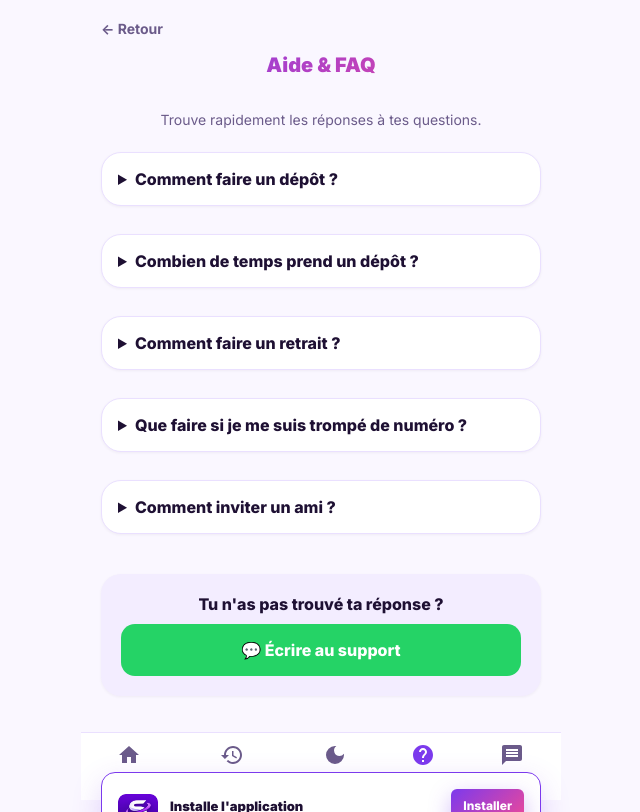
After one commit to azizoboss226-dot/Sanksi, a Flask app: page /faq in a window 1280 px wide. The commit adds this page. Shown: the whole page, without its empty margins (319-959 px from the left). Run offline with Flask 3, Linux system fonts and the light colour scheme.

Commit message:
Feature: FAQ, Mode Sombre et Sauvegarde DB

```diff
--- a/app.py
+++ b/app.py
@@ -274,6 +274,11 @@ def confirmer_retrait():
     return render_template("confirmation_retrait.html", code_retrait=code_retrait, montant=montant)
 
 # --- HISTORIQUE ---
+
+@app.route("/faq")
+def faq():
+    return render_template("faq.html")
+
 @app.route("/historique", methods=["GET", "POST"])
 def historique():
     demandes = []
@@ -414,6 +419,15 @@ def admin_push_all():
             envoyer_push(abonne[0], "📣 Annonce SANKSI", message)
 
     return redirect("/gestion-sanksi-2026")
+
+
+@app.route("/gestion-sanksi-2026/backup")
+def admin_backup():
+    if not session.get('admin'): return redirect("/gestion-sanksi-2026")
+    from flask import send_file
+    import os
+    db_path = os.path.join(os.getcwd(), 'sanksi.db')
+    return send_file(db_path, as_attachment=True, download_name="sanksi_backup.db")
 
 @app.route("/gestion-sanksi-2026/export-csv")
 def export_csv():
--- a/templates/admin_dashboard.html
+++ b/templates/admin_dashboard.html
@@ -7,6 +7,7 @@
         <img src="{{ url_for('static', filename='logo.png') }}" alt="SANKSI" class="logo-img">
         <span style="font-size: 16px; margin-left: 8px; color: var(--text-muted); font-weight: 800;">Admin</span>
     </div>
+    <a href="/gestion-sanksi-2026/backup" class="header-link" style="background:var(--bg-deep); color:var(--text); margin-right:8px;">💾 DB</a>
     <a href="/gestion-sanksi-2026/export-csv" class="header-link" style="margin-right:8px; background:var(--success-soft); color:#047857;">📥 CSV</a>
     <a href="/" class="header-link">Site →</a>
 </header>
--- a/templates/base.html
+++ b/templates/base.html
@@ -19,6 +19,14 @@
     <link rel="manifest" href="{{ url_for('static', filename='manifest.json') }}">
     <link rel="apple-touch-icon" href="{{ url_for('static', filename='icon-192.png') }}">
     {% block head %}{% endblock %}
+
+    <script>
+        // Appliquer le thème sauvegardé immédiatement
+        const savedTheme = localStorage.getItem('sanksi_theme');
+        if (savedTheme === 'dark') {
+            document.documentElement.setAttribute('data-theme', 'dark');
+        }
+    </script>
 </head>
 <body>
 
@@ -407,6 +415,18 @@
             <svg viewBox="0 0 24 24"><path d="M13 3c-4.97 0-9 4.03-9 9H1l3.89 3.89.07.14L9 12H6c0-3.87 3.13-7 7-7s7 3.13 7 7-3.13 7-7 7c-1.93 0-3.68-.79-4.94-2.06l-1.42 1.42C8.27 19.99 10.51 21 13 21c4.97 0 9-4.03 9-9s-4.03-9-9-9zm-1 5v5l4.28 2.54.72-1.21-3.5-2.08V8H12z"/></svg>
             Historique
         </a>
+
+        <a href="#" onclick="toggleTheme(event)" class="nav-item" id="theme-btn">
+            <svg viewBox="0 0 24 24" id="theme-icon"><path d="M12 3a9 9 0 1 0 9 9c0-.46-.04-.92-.1-1.36a5.389 5.389 0 0 1-4.4 2.26 5.403 5.403 0 0 1-3.14-9.8c-.44-.06-.9-.1-1.36-.1z"/></svg>
+            <span id="theme-text">Sombre</span>
+        </a>
+
+
+        <a href="/faq" class="nav-item {% if request.path == '/faq' %}active{% endif %}">
+            <svg viewBox="0 0 24 24"><path d="M12 2C6.48 2 2 6.48 2 12s4.48 10 10 10 10-4.48 10-10S17.52 2 12 2zm1 17h-2v-2h2v2zm2.07-7.75l-.9.92C13.45 12.9 13 13.5 13 15h-2v-.5c0-1.1.45-2.1 1.17-2.83l1.24-1.26c.37-.36.59-.86.59-1.41 0-1.1-.9-2-2-2s-2 .9-2 2H8c0-2.21 1.79-4 4-4s4 1.79 4 4c0 .88-.36 1.68-.93 2.25z"/></svg>
+            FAQ
+        </a>
+
         <a href="https://wa.me/22603292027?text=Bonjour%20SANKSI,%20j'ai%20besoin%20d'aide." target="_blank" class="nav-item">
             <svg viewBox="0 0 24 24"><path d="M20 2H4c-1.1 0-2 .9-2 2v18l4-4h14c1.1 0 2-.9 2-2V4c0-1.1-.9-2-2-2zm-2 12H6v-2h12v2zm0-3H6V9h12v2zm0-3H6V6h12v2z"/></svg>
             Support
@@ -440,5 +460,30 @@
             localStorage.setItem('sanksi_pwa_dismissed', 'true');
         };
     </script>
+
+    <script>
+        function toggleTheme(e) {
+            e.preventDefault();
+            const html = document.documentElement;
+            const isDark = html.getAttribute('data-theme') === 'dark';
+
+            if (isDark) {
+                html.removeAttribute('data-theme');
+                localStorage.setItem('sanksi_theme', 'light');
+                document.getElementById('theme-text').innerText = 'Sombre';
+            } else {
+                html.setAttribute('data-theme', 'dark');
+                localStorage.setItem('sanksi_theme', 'dark');
+                document.getElementById('theme-text').innerText = 'Clair';
+            }
+        }
+
+        // Mettre à jour le texte du bouton au chargement
+        document.addEventListener('DOMContentLoaded', () => {
+            if (document.documentElement.getAttribute('data-theme') === 'dark') {
+                document.getElementById('theme-text').innerText = 'Clair';
+            }
+        });
+    </script>
 </body>
 </html>
--- /dev/null
+++ b/templates/faq.html
@@ -0,0 +1,42 @@
+{% extends "base.html" %}
+{% block title %}SANKSI - Aide & FAQ{% endblock %}
+
+{% block content %}
+<div class="page fade-in">
+    <a href="/" class="back-link">← Retour</a>
+    <h1 class="page-title">Aide & FAQ</h1>
+    <p class="text-muted text-center" style="margin-bottom: 24px; font-size: 14px;">Trouve rapidement les réponses à tes questions.</p>
+
+    <div style="display: flex; flex-direction: column; gap: 12px;">
+        <details class="card" style="padding: 16px; cursor: pointer;">
+            <summary style="font-weight: 800; color: var(--text);">Comment faire un dépôt ?</summary>
+            <p class="text-muted" style="font-size: 14px; margin-top: 10px; line-height: 1.5;">1. Sur l'accueil, choisis ton opérateur (Orange, Moov, Wave).<br>2. Tape le montant et clique sur "Continuer le dépôt".<br>3. Envoie l'argent au numéro indiqué.<br>4. Remplis tes infos 1xBet et valide.<br>Un agent créditera ton compte en quelques minutes.</p>
+        </details>
+
+        <details class="card" style="padding: 16px; cursor: pointer;">
+            <summary style="font-weight: 800; color: var(--text);">Combien de temps prend un dépôt ?</summary>
+            <p class="text-muted" style="font-size: 14px; margin-top: 10px; line-height: 1.5;">Généralement entre 2 et 10 minutes. Si tu as activé les notifications, tu recevras une alerte dès que ton compte est crédité.</p>
+        </details>
+
+        <details class="card" style="padding: 16px; cursor: pointer;">
+            <summary style="font-weight: 800; color: var(--text);">Comment faire un retrait ?</summary>
+            <p class="text-muted" style="font-size: 14px; margin-top: 10px; line-height: 1.5;">1. Choisis "Retrait" sur l'accueil et tape le montant.<br>2. Suis les instructions (si c'est ta première fois, demande de l'aide).<br>3. L'agent te donnera une rue et une ville à mettre sur 1xBet.<br>4. Une fois le retrait lancé sur 1xBet, donne ton code de retrait et ton numéro. L'argent t'est envoyé !</p>
+        </details>
+
+        <details class="card" style="padding: 16px; cursor: pointer;">
+            <summary style="font-weight: 800; color: var(--text);">Que faire si je me suis trompé de numéro ?</summary>
+            <p class="text-muted" style="font-size: 14px; margin-top: 10px; line-height: 1.5;">Ne t'inquiète pas. Un agent te laissera un message direct sur la page d'attente ou dans ton historique pour t'indiquer l'erreur. Contacte aussi le support WhatsApp avec le bouton vert en bas.</p>
+        </details>
+
+        <details class="card" style="padding: 16px; cursor: pointer;">
+            <summary style="font-weight: 800; color: var(--text);">Comment inviter un ami ?</summary>
+            <p class="text-muted" style="font-size: 14px; margin-top: 10px; line-height: 1.5;">Va dans ton Historique. Tu trouveras ton code parrain et un bouton "Partager sur WhatsApp". Quand ton ami fera un dépôt avec ton numéro, tu gagneras des points bonus !</p>
+        </details>
+    </div>
+
+    <div class="card text-center" style="margin-top: 24px; background: var(--bg-deep); border: none;">
+        <p style="font-weight: 800; margin: 0 0 10px 0;">Tu n'as pas trouvé ta réponse ?</p>
+        <a href="https://wa.me/22603292027?text=Bonjour%20SANKSI,%20j'ai%20une%20question" target="_blank" class="btn" style="background: #25D366; color: white;">💬 Écrire au support</a>
+    </div>
+</div>
+{% endblock %}
```
Also changed, not shown: static/style.css (+26 -0 lines).
